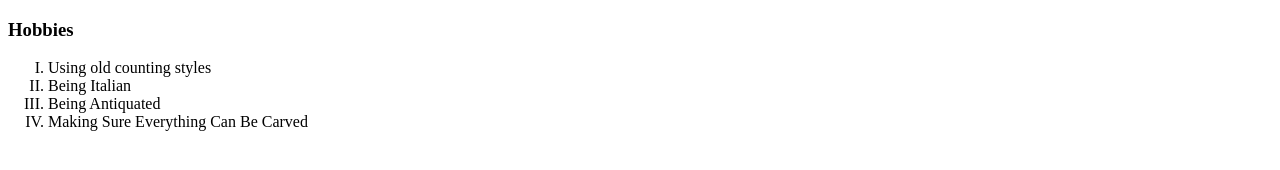
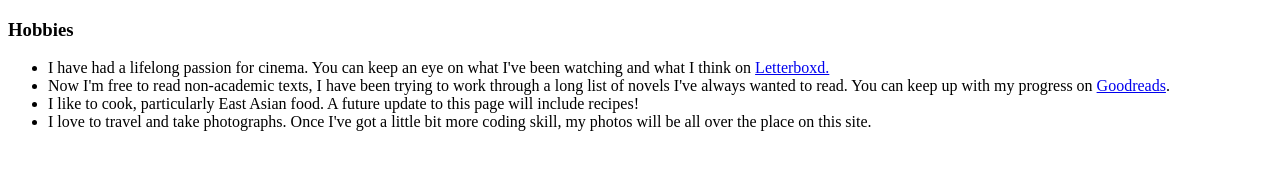
Before and after one commit to JakeBevan/CV, a plain HTML site: page hobbies.html in a window 1280 px wide. Drawn offline with Linux system fonts and the light colour scheme.

Commit message:
Updated Hobbies, contact and index

```diff
--- a/hobbies.html
+++ b/hobbies.html
@@ -6,11 +6,11 @@
   </head>
   <body>
     <h3>Hobbies</h3>
-    <ol type="I">
-      <li>Using old counting styles</li>
-      <li>Being Italian</li>
-      <Li>Being Antiquated</Li>
-      <li>Making Sure Everything Can Be Carved</li>
-    </ol>
+    <ul>
+      <li>I have had a lifelong passion for cinema. You can keep an eye on what I've been watching and what I think on <a href="https://letterboxd.com/mepheisto/">Letterboxd.</a></li>
+      <li>Now I'm free to read non-academic texts, I have been trying to work through a long list of novels I've always wanted to read. You can keep up with my progress on <a href="https://www.goodreads.com/user/show/20323045-jake-bevan">Goodreads</a>. </li>
+      <Li>I like to cook, particularly East Asian food. A future update to this page will include recipes!</Li>
+      <li>I love to travel and take photographs. Once I've got a little bit more coding skill, my photos will be all over the place on this site.</li>
+    </ul>
   </body>
 </html>
```
Also changed, not shown: contact.html (+2 -5 lines), index.html (+1 -1 lines).
